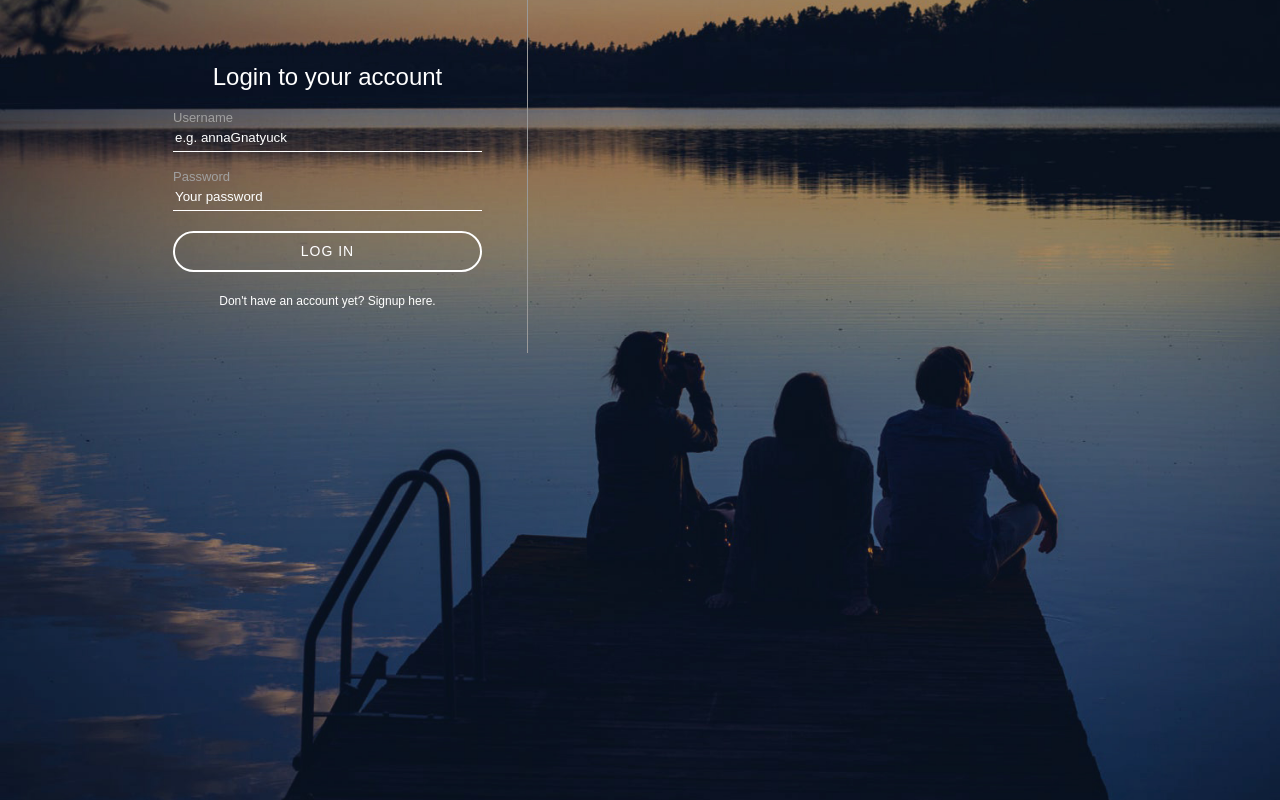
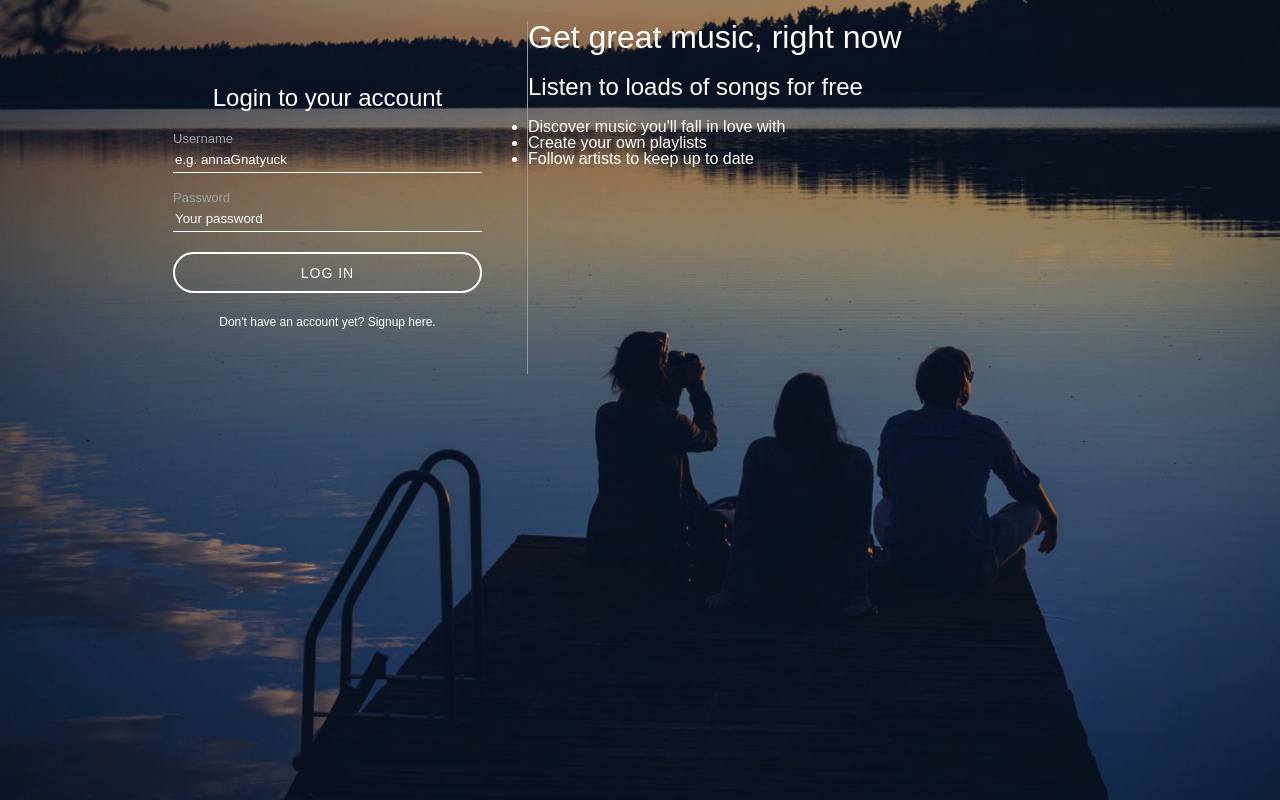
Before and after one commit to andreyfits/anniefy, a PHP site: page /register.php in a window 1280 px wide. Run offline with PHP 8.4, Linux system fonts and the light colour scheme.

Commit message:
Right section content

```diff
--- a/register.php
+++ b/register.php
@@ -116,6 +116,15 @@ if (isset($_POST['registerButton'])) {
                 </div>
             </form>
         </div>
+        <div id="loginText">
+            <h1>Get great music, right now</h1>
+            <h2>Listen to loads of songs for free</h2>
+            <ul>
+                <li>Discover music you'll fall in love with</li>
+                <li>Create your own playlists</li>
+                <li>Follow artists to keep up to date</li>
+            </ul>
+        </div>
     </div>
 </div>
 </body>
```
